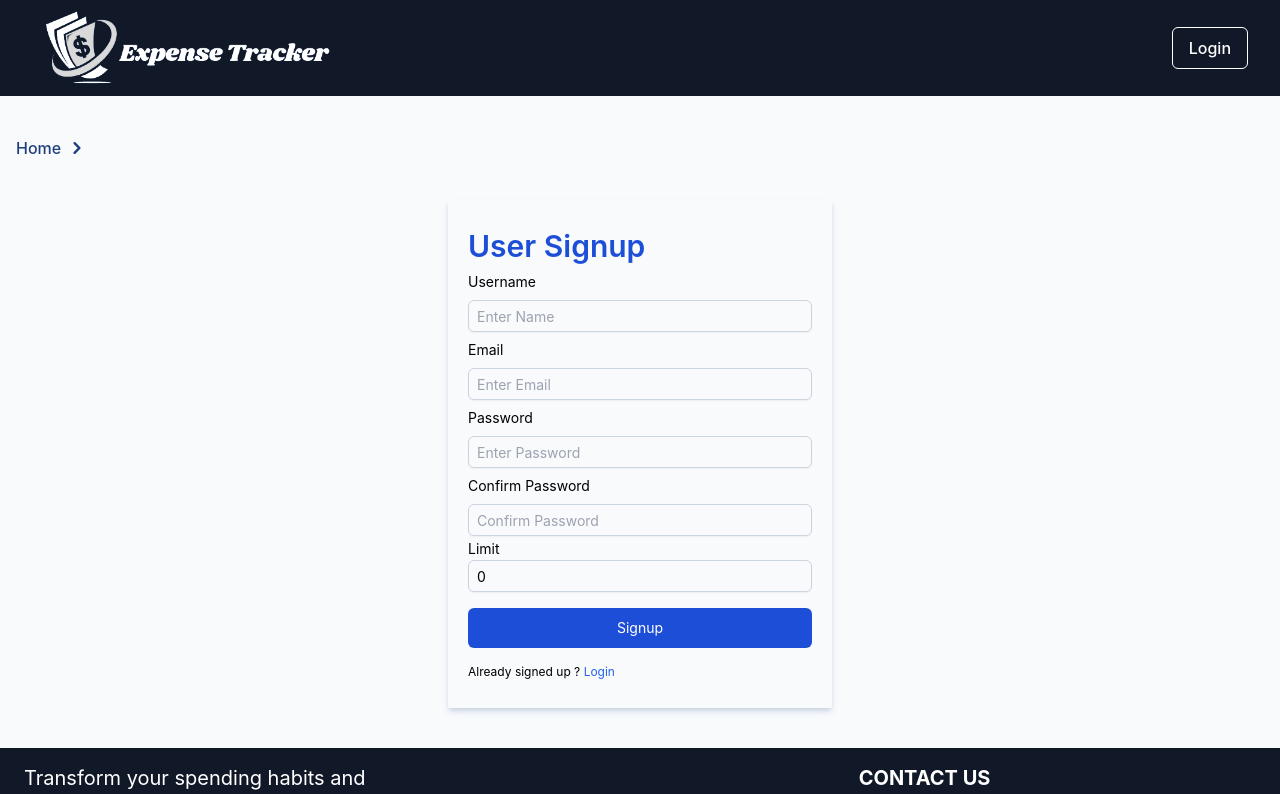
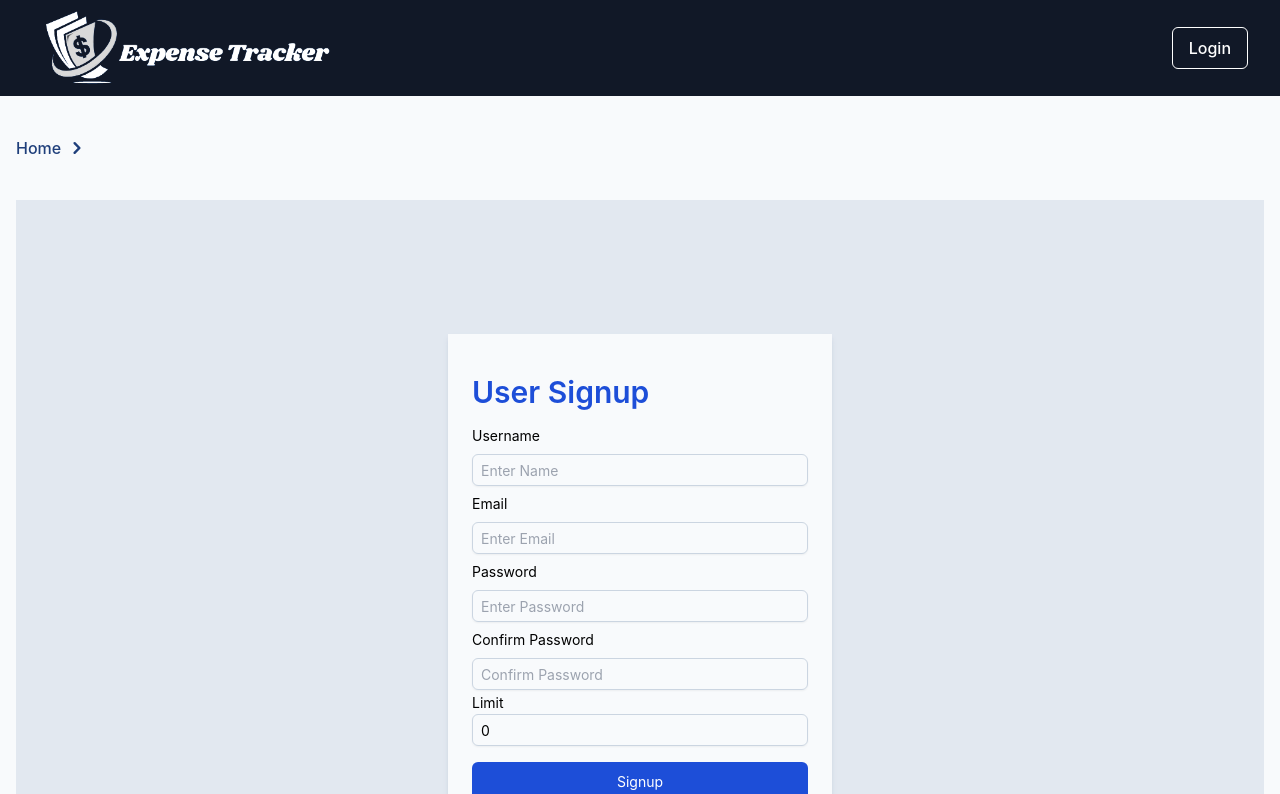
Before and after one commit to dhairyashil-G/Expense-Tracker, a React (Create React App) app in the folder frontend/: page /signup in a window 1280 px wide. Shown: the top 794 px of the page. Built offline with nearby package versions, Linux system fonts and the light colour scheme.

Commit message:
signup fixed

```diff
--- a/frontend/src/components/Signup.jsx
+++ b/frontend/src/components/Signup.jsx
@@ -1,8 +1,7 @@
 import { useState } from "react";
-import useAxios from "../utils/useAxios";
+import axios from "axios";
 import { useNavigate,Link } from "react-router-dom";
-import Alert from "../utils/Alerts"
-
+import Alert from "../utils/Alerts";
 
 const Signup = () => {
   const [username, setUsername] = useState("");
@@ -12,11 +11,11 @@ const Signup = () => {
   const [limit, setLimit] = useState(0);
   const [alerts,setalert]=useState({})
   const navigate = useNavigate();
-  const api=useAxios();
 
   const handleSubmit = async (event) => {
     event.preventDefault();
     if (password1 !== password2) {
+      alert("Passwords do not match!");
       setalert({message :"Password do not match !",type : "error"})
       return;
     }
@@ -24,22 +23,21 @@ const Signup = () => {
     try {
       const data = JSON.stringify({ username, email, limit, password1, password2});
       const options = { headers: { "content-type": "application/json" } };
-      await api.post("/accounts/signup/", data, options);
-      console.log(data)
-
+      await axios.post("http://127.0.0.1:8000/accounts/signup/", data, options);
       navigate("/login");
     } catch (error) {
       console.log(error);
+      alert("Error occurred during signup");
       setalert({message :"Something went wrong !",type : "error"})
     }
   };
 
   return (
-    <div className="flex justify-center items-center my-3 ">
-      <div className="fblock bg-slate-50 p-5 round-xl shadow-md shadow-slate-300 w-96">
+    <div className="flex justify-center items-center h-screen bg-slate-200">
+      <div className="fblock bg-slate-50 p-6 round-xl shadow-md shadow-slate-300 w-96">
       {alerts.message && <Alert message={alerts.message} type={alerts.type} />}
         <form>
-          <h2 className="text-blue-700 text-3xl font-semibold my-2">User Signup</h2>
+          <h2 className="text-blue-700 text-3xl font-semibold my-4">User Signup</h2>
 
           <div className="flex flex-col space-y-2">
             <label className="text-sm">Username</label>
```
Also changed, not shown: 1 other file (tests, documents, lock files or other folders).
